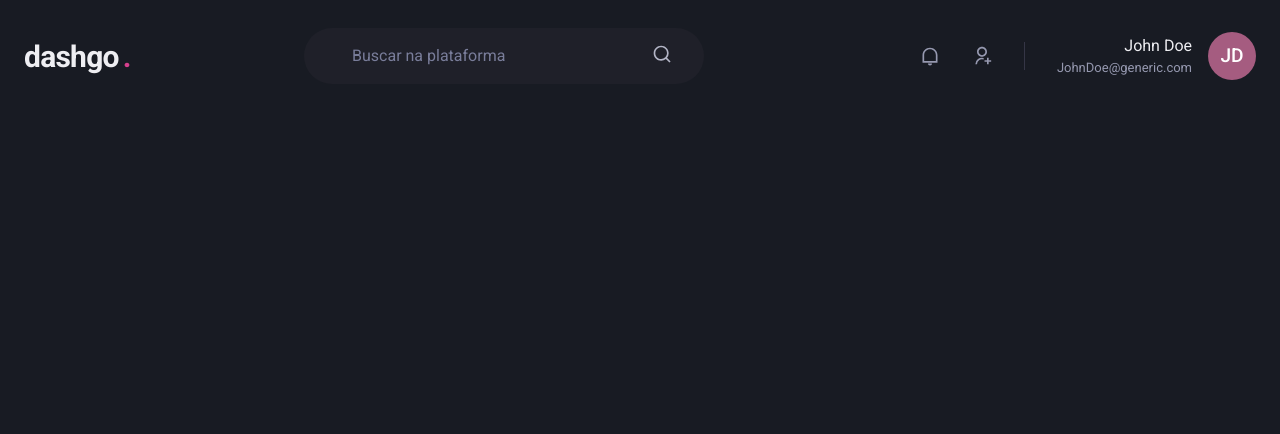
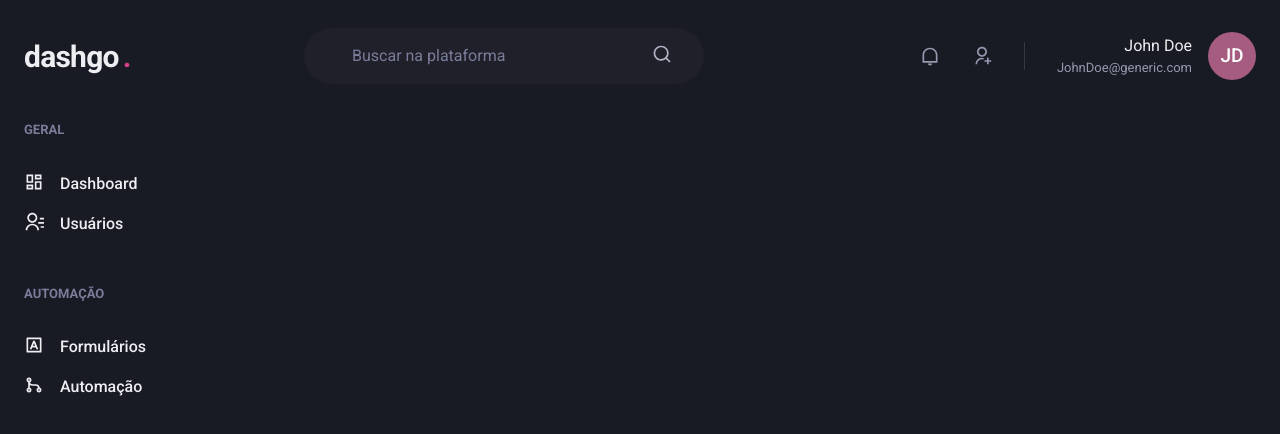
Before and after one commit to kalilscr/dashgo, a Next.js app: page /dashboard in a window 1280 px wide. Shown: the top 434 px of the page. Built offline with nearby package versions, Linux system fonts and the light colour scheme.

Commit message:
creating a SideBar component

```diff
--- /dev/null
+++ b/src/components/SideBar.tsx
@@ -0,0 +1,37 @@
+import { Box, Stack, Text, Link, Icon } from "@chakra-ui/react";
+import { RiDashboardLine, RiContactsLine, RiInputMethodLine, RiGitMergeLine } from "react-icons/ri";
+
+export function SideBar(){
+    return (
+        <Box as="aside" w="64" mr="8">
+            <Stack spacing="12" align="flex-start">
+                <Box>
+                    <Text fontWeight="bold" color="gray.400" fontSize="small">GERAL</Text>
+                    <Stack spacing="4" mt="8" align="stretch">
+                        <Link display="flex" align="center">
+                            <Icon as={RiDashboardLine} fontSize="20"/>
+                            <Text ml="4" fontWeight="medium">Dashboard</Text>
+                        </Link>
+                        <Link display="flex" align="center">
+                            <Icon as={RiContactsLine} fontSize="20"/>
+                            <Text ml="4" fontWeight="medium">Usuários</Text>
+                        </Link>
+                    </Stack>
+                </Box>
+                <Box>
+                    <Text fontWeight="bold" color="gray.400" fontSize="small">AUTOMAÇÃO</Text>
+                    <Stack spacing="4" mt="8" align="stretch">
+                        <Link display="flex" align="center">
+                            <Icon as={RiInputMethodLine} fontSize="20"/>
+                            <Text ml="4" fontWeight="medium">Formulários</Text>
+                        </Link>
+                        <Link display="flex" align="center">
+                            <Icon as={RiGitMergeLine} fontSize="20"/>
+                            <Text ml="4" fontWeight="medium">Automação</Text>
+                        </Link>
+                    </Stack>
+                </Box>
+            </Stack>
+        </Box>
+    );
+}
--- a/src/pages/dashboard.tsx
+++ b/src/pages/dashboard.tsx
@@ -1,7 +1,15 @@
+import { Flex } from '@chakra-ui/react';
 import { Header } from '../components/Header';
+import { SideBar } from '../components/SideBar';
 
 export default function Dashboard() {
     return (
-        <Header />
-    )
+        <Flex direction="column" h="108vh">
+           <Header />
+
+           <Flex w="100%" my="6" maxWidth={1480} mx="auto" px="6">
+                <SideBar />
+           </Flex>
+        </Flex>
+    );
 }
```
